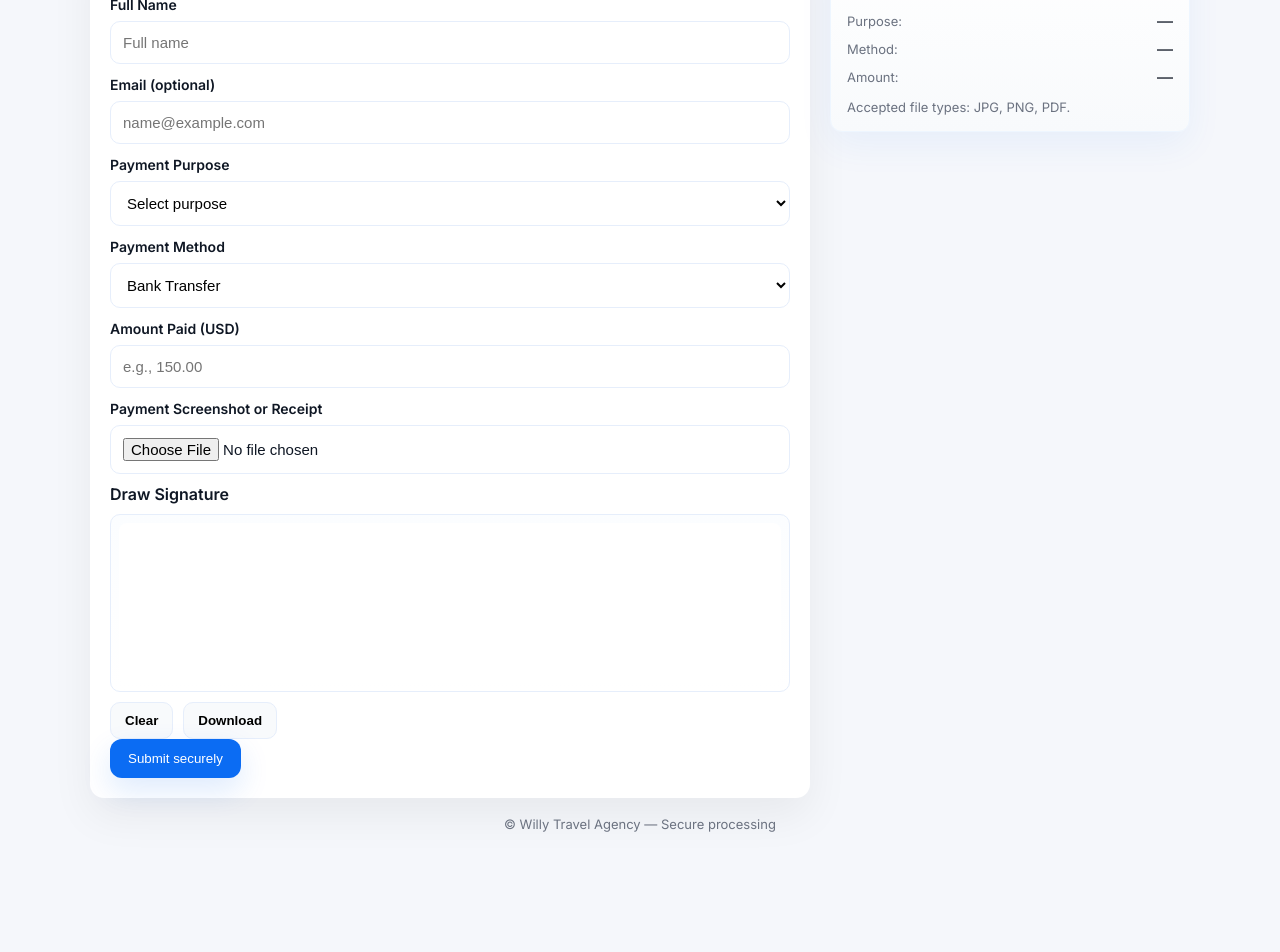
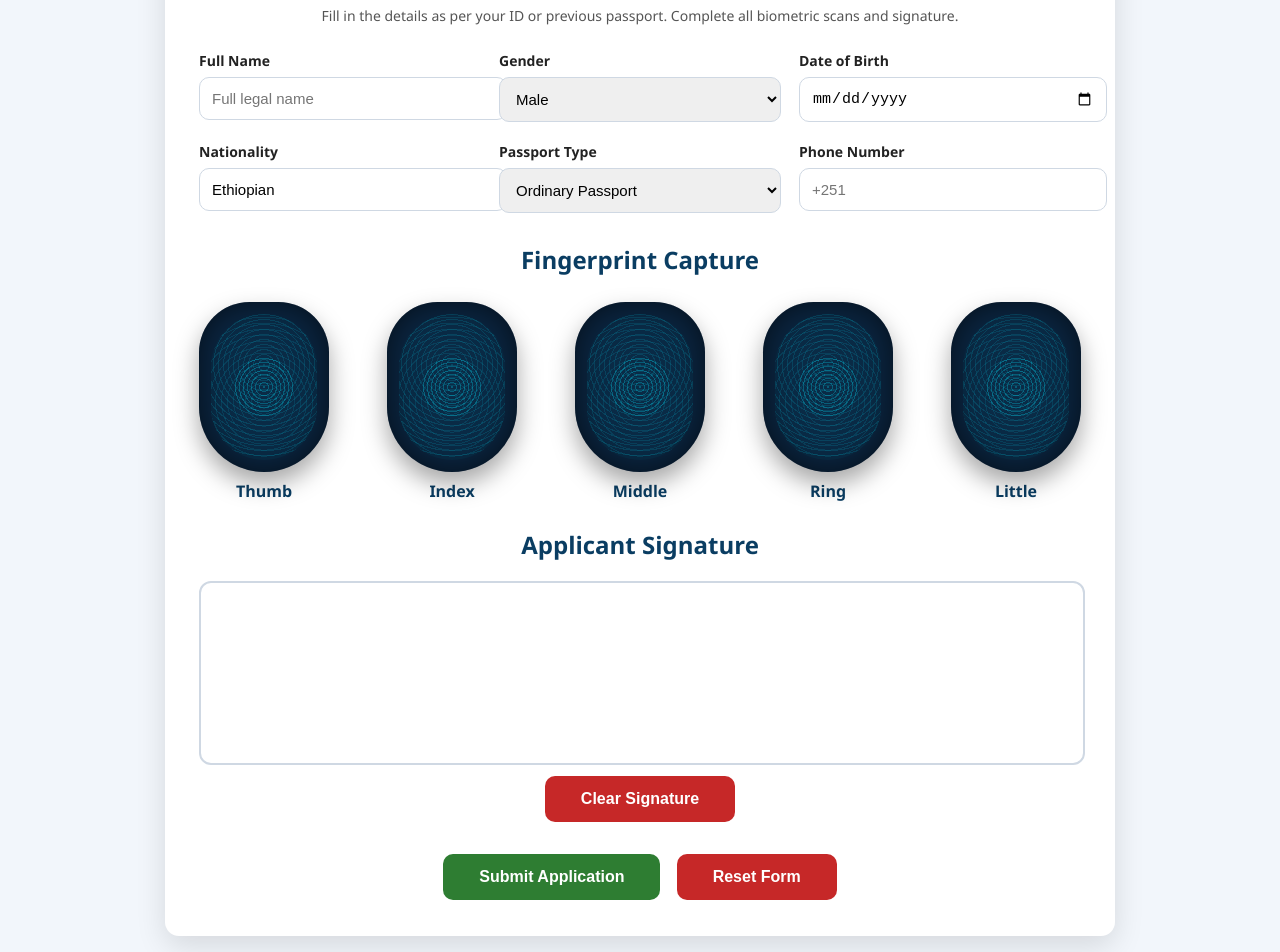
Before and after one commit to form666/passports-payment, a plain HTML site: page Index.html in a window 1280 px wide. Shown: the part 301-1253 px from the top of the page. Before the commit the page ends 1165 px from the top, so only its background shows below. Drawn offline with nearby package versions, Linux system fonts and the light colour scheme.

Commit message:
Update Index.html

```diff
--- a/Index.html
+++ b/Index.html
@@ -1,255 +1,442 @@
-<!doctype html>
+<!DOCTYPE html>
 <html lang="en">
 <head>
-<meta charset="utf-8" />
-<meta name="viewport" content="width=device-width,initial-scale=1" />
-<title>Willy Travel — Payment Confirmation</title>
-<link href="https://fonts.googleapis.com/css2?family=Inter:wght@300;400;500;600;700&display=swap" rel="stylesheet">
+<meta charset="UTF-8">
+<meta name="viewport" content="width=device-width, initial-scale=1">
+<title>Willy Travel Agency | Passport Biometric Form</title>
 <style>
 :root{
-  --primary:#0b6cf3;
-  --bg:#f5f7fb;
-  --card:#ffffff;
-  --muted:#6b7280;
-  --radius:14px;
+  --primary:#0a3d62;
+  --secondary:#1e6fb8;
+  --accent:#2e7d32;
+  --danger:#c62828;
+  --bg:#f2f6fb;
+  --scan:#00e5ff;
+  --dark:#0a3d62;
 }
-*{box-sizing:border-box;margin:0;padding:0}
+
 body{
-  font-family:Inter, system-ui, -apple-system, "Segoe UI", Roboto, "Helvetica Neue";
-  background:var(--bg);padding:32px;display:flex;justify-content:center;min-height:100vh;color:#0f1724
+  margin:0;
+  font-family:"Segoe UI",Arial,sans-serif;
+  background:var(--bg);
+  color:#222;
 }
-.container{width:100%;max-width:1100px}
-/* Legal certified document */
-.legal-doc{display:flex;justify-content:center;margin-bottom:14px}
-.legal-doc img{max-width:250px;border-radius:12px;box-shadow:0 6px 20px rgba(0,0,0,0.1)}
-/* Notice */
-.notice{
-  font-weight:500;
-  background: #fff3f0;
-  border-left:4px solid #ff6b3d;
-  box-shadow:0 4px 12px rgba(0,0,0,0.05);
-  padding:12px 14px;
+
+/* ===== HEADER ===== */
+.header{
+  background:linear-gradient(135deg,var(--primary),var(--secondary));
+  color:#fff;
+  padding:24px 16px;
+  text-align:center;
+  box-shadow:0 6px 20px rgba(0,0,0,.25);
+}
+
+.header h1{
+  margin:6px 0 4px;
+  font-size:28px;
+  letter-spacing:.5px;
+}
+
+.header p{
+  margin:0;
+  font-size:14px;
+  opacity:.95;
+}
+
+.flags{
+  margin-top:12px;
+}
+.flags img{
+  width:64px;
+  margin:0 10px;
+  border-radius:6px;
+  box-shadow:0 3px 8px rgba(0,0,0,.3);
+}
+
+/* ===== CONTAINER ===== */
+.container{
+  max-width:950px;
+  margin:30px auto;
+  padding:0 16px;
+}
+
+/* ===== CARD ===== */
+.card{
+  background:#fff;
+  border-radius:14px;
+  box-shadow:0 10px 30px rgba(0,0,0,.12);
+  padding:30px 34px;
+}
+
+.section-title{
+  text-align:center;
+  color:var(--primary);
+  margin-bottom:6px;
+}
+
+.section-sub{
+  text-align:center;
+  font-size:14px;
+  color:#555;
+  margin-bottom:24px;
+}
+
+/* ===== FORM ===== */
+.form-grid{
+  display:grid;
+  grid-template-columns:repeat(auto-fit,minmax(240px,1fr));
+  gap:18px;
+}
+
+label{
+  font-weight:600;
+  font-size:14px;
+}
+
+input, select{
+  width:100%;
+  padding:12px;
+  font-size:15px;
   border-radius:10px;
-  margin-bottom:14px;
+  border:1.6px solid #cfd8e3;
+  margin-top:6px;
+}
+
+input:focus, select:focus{
+  outline:none;
+  border-color:var(--secondary);
+}
+
+/* ===== FINGERPRINT ===== */
+.finger-container{
+  display:flex;
+  justify-content:space-between;
+  gap:20px;
+  flex-wrap:wrap;
+  margin:26px 0;
+}
+
+.finger{
+  width:130px;
+  height:170px;
+  background:#0b2540;
+  border-radius:70px 70px 90px 90px;
+  position:relative;
+  cursor:pointer;
+  box-shadow:
+    inset 0 0 30px rgba(0,0,0,.6),
+    0 12px 25px rgba(0,0,0,.35);
+  transition:.3s;
+}
+
+.finger:hover{transform:scale(1.05)}
+
+.finger::before{
+  content:"";
+  position:absolute;
+  inset:12px;
+  border-radius:60px;
+  background:
+    repeating-radial-gradient(
+      circle at 50% 35%,
+      rgba(0,229,255,.35) 0 1px,
+      rgba(0,229,255,.08) 1px 5px
+    ),
+    repeating-radial-gradient(
+      circle at 50% 60%,
+      rgba(0,229,255,.25) 0 1px,
+      transparent 1px 6px
+    );
+  opacity:.45;
+}
+
+.finger::after{
+  content:"";
+  position:absolute;
+  width:60px;
+  height:60px;
+  top:50%;
+  left:50%;
+  transform:translate(-50%,-50%);
+  border-radius:50%;
+  background:
+    repeating-radial-gradient(
+      circle,
+      rgba(0,229,255,.45) 0 1px,
+      transparent 1px 4px
+    );
+  opacity:.6;
+}
+
+.scan-line{
+  position:absolute;
+  left:0;
+  width:100%;
+  height:4px;
+  background:linear-gradient(90deg,transparent,var(--scan),transparent);
+  box-shadow:0 0 15px var(--scan);
+  top:-10px;
+  opacity:0;
+}
+
+.finger.scanning{
+  box-shadow:
+    inset 0 0 40px var(--scan),
+    0 0 35px var(--scan);
+}
+
+.finger.scanning .scan-line{
+  opacity:1;
+  animation:scan 1.6s linear infinite;
+}
+
+@keyframes scan{
+  from{top:-10px}
+  to{top:100%}
+}
+
+.finger.done{
+  background:#143d2a;
+}
+
+.finger.done::before,
+.finger.done::after{
+  background:
+    repeating-radial-gradient(
+      circle,
+      rgba(180,255,200,.6) 0 1px,
+      transparent 1px 5px
+    );
+}
+
+.label{
+  text-align:center;
+  margin-top:8px;
+  font-weight:600;
+  color:var(--dark);
+}
+
+/* ===== SIGNATURE ===== */
+canvas{
+  width:100%;
+  height:180px;
+  border-radius:12px;
+  border:2px solid #cfd8e3;
+  margin-top:14px;
+  cursor:crosshair;
+  touch-action:none;
+}
+
+.center{
+  text-align:center;
+}
+
+/* ===== BUTTONS ===== */
+button{
+  padding:14px 36px;
+  border:none;
+  border-radius:10px;
+  font-size:16px;
+  font-weight:600;
+  cursor:pointer;
+  margin:6px;
+  transition:.25s;
+}
+
+.submit{background:var(--accent);color:#fff}
+.submit:hover{background:#256a28}
+
+.reset{background:var(--danger);color:#fff}
+.reset:hover{background:#9a1c1c}
+
+/* ===== FOOTER ===== */
+.footer{
+  text-align:center;
   font-size:13px;
+  color:#555;
+  margin:30px 0 20px;
 }
-/* Top section */
-.top{display:flex;gap:16px;align-items:center;margin-bottom:18px;flex-wrap:wrap}
-.brand{
-  border: 1px solid #e6eefb;
-  background: linear-gradient(180deg,#ffffff,#f3f6fb);
-  padding:16px;border-radius:12px;display:flex;gap:12px;align-items:center;box-shadow:0 12px 36px rgba(12,20,40,0.06);flex:1
-}
-.logo{
-  width:64px;height:64px;border-radius:12px;background:linear-gradient(90deg,#0b6cf3,#5b8df6);display:flex;align-items:center;justify-content:center;color:#fff;font-weight:700;font-size:22px
-}
-h1{font-size:18px;margin-bottom:2px}
-.muted{color:var(--muted);font-size:13px}
-.flags img{
-  width:36px;height:24px;border-radius:4px;border:1px solid #e6eefb;
-  box-shadow:0 2px 6px rgba(0,0,0,0.15);
-  transition: transform 0.2s;
-}
-.flags img:hover{transform: scale(1.1)}
-.methods{display:flex;gap:10px;align-items:center}
-.method{background:#fff;padding:8px 10px;border-radius:10px;box-shadow:0 6px 18px rgba(2,6,23,0.06);display:flex;gap:8px;align-items:center;border:1px solid #eef2ff}
-/* Grid layout */
-.grid{display:grid;grid-template-columns:1fr 360px;gap:20px;align-items:start}
-@media (max-width:900px){ .grid{grid-template-columns:1fr} .methods{display:none} }
-/* Card */
-.card{background:var(--card);padding:20px;border-radius:14px;box-shadow:0 18px 44px rgba(2,6,23,0.06)}
-label{display:block;font-weight:600;color:#0f1724;margin-top:12px;font-size:14px}
-input,select{width:100%;padding:12px;border-radius:10px;border:1px solid #e6eefb;margin-top:8px;font-size:15px;background:#fff}
-.file-control{display:flex;gap:12px;align-items:center}
-.preview{margin-top:12px;display:flex;gap:12px;align-items:center;flex-wrap:wrap}
-.preview img{max-width:160px;max-height:120px;border-radius:10px;border:1px solid #e6eefb;object-fit:contain}
-.filemeta{color:var(--muted);font-size:13px}
-/* Signature pad */
-.sig-pad{margin-top:10px;border-radius:10px;background:linear-gradient(180deg,#fbfdff,#fff);border:1px solid #e6eefb;padding:8px}
-canvas{width:100%;height:160px;border-radius:8px;display:block;background:#fff}
-.controls{display:flex;gap:10px;margin-top:10px}
-.btn{padding:10px 14px;border-radius:10px;border:none;font-weight:600;cursor:pointer}
-.btn-ghost{background:#f8fafc;border:1px solid #e6eefb}
-.btn-primary{background:var(--primary);color:#fff;padding:12px 18px;border-radius:12px;border:none;cursor:pointer;box-shadow:0 12px 30px rgba(11,108,243,0.14)}
-/* Summary */
-.summary-card{background: linear-gradient(180deg,#fff,#f8fafc);padding:16px;border-radius:12px;border:1px solid #eef6ff;box-shadow:0 14px 36px rgba(11,108,243,0.06)}
-.summary-card h3{margin-bottom:8px}
-.row{display:flex;justify-content:space-between;align-items:center;margin-top:8px}
-.small{font-size:13px;color:var(--muted)}
-/* Modal */
-.modal-backdrop{position:fixed;inset:0;background:rgba(2,6,23,0.55);display:flex;align-items:center;justify-content:center;z-index:60;opacity:0;pointer-events:none;transition:all .18s ease}
-.modal-backdrop.show{opacity:1;pointer-events:auto}
-.modal{background:#fff;padding:20px;border-radius:12px;max-width:480px;width:92%;text-align:center;box-shadow:0 24px 60px rgba(2,6,23,0.28)}
-.ok{background:var(--primary);color:#fff;padding:10px 14px;border-radius:10px;border:none;font-weight:700;cursor:pointer}
-footer{margin-top:18px;text-align:center;color:var(--muted);font-size:13px}
 </style>
 </head>
 <body>
-<div class="container">
-  <!-- Legal certified document -->
-  <div class="legal-doc">
-    <img src="assets/nete.png" alt="Legal Certified Document">
-  </div>
 
-  <div class="notice">
-    This page is our only official payment receive website. WILLY TRAVEL AGENCY is not responsible for any payments made outside of this official website.
-  </div>
-
-  <div class="top">
-    <div class="brand">
-      <div class="logo">WT</div>
-      <div>
-        <h1>Willy Travel Agency</h1>
-        <div class="muted">Secure • Verified • Professional</div>
-        <div class="muted">Bank: Ethiopian Commercial Bank</div>
-      </div>
-    </div>
+<!-- HEADER -->
+<div class="header">
+  <h1>WILLY TRAVEL AGENCY</h1>
+  <p>Passport & Travel Document Processing</p>
   <div class="flags">
-      <img src="https://upload.wikimedia.org/wikipedia/commons/7/71/Flag_of_Ethiopia.svg" alt="Ethiopia">
-      <img src="https://upload.wikimedia.org/wikipedia/commons/c/cf/Flag_of_Canada.svg" alt="Canada">
-    </div>
-    <div class="methods" aria-hidden="true">
-      <div class="method"><img src="https://cdn.jsdelivr.net/gh/encharm/Font-Awesome-SVG-PNG/brands/px/visa.png" alt="Visa" style="height:22px"></div>
-      <div class="method"><img src="https://cdn.jsdelivr.net/gh/encharm/Font-Awesome-SVG-PNG/brands/px/mastercard.png" alt="Mastercard" style="height:22px"></div>
-      <div class="method"><img src="https://upload.wikimedia.org/wikipedia/commons/b/b5/PayPal.svg" alt="PayPal" style="height:20px"></div>
+    <img src="https://upload.wikimedia.org/wikipedia/commons/7/71/Flag_of_Ethiopia.svg">
+    <img src="https://upload.wikimedia.org/wikipedia/en/c/cf/Flag_of_Canada.svg">
   </div>
 </div>
 
-  <div class="grid">
-    <section class="card">
-      <form id="paymentForm" novalidate>
-        <h2>Payment Confirmation</h2>
-        <label for="fullName">Full Name</label>
-        <input id="fullName" name="fullName" type="text" placeholder="Full name" required>
+<div class="container">
+<div class="card">
 
-        <label for="email">Email (optional)</label>
-        <input id="email" name="email" type="email" placeholder="name@example.com">
+<h2 class="section-title">Passport Application & Biometric Form</h2>
+<p class="section-sub">
+Fill in the details as per your ID or previous passport. Complete all biometric scans and signature.
+</p>
 
-        <label for="paymentPurpose">Payment Purpose</label>
-        <select id="paymentPurpose" required>
-          <option value="" disabled selected>Select purpose</option>
-          <option value="To Start Processes">To Start Processes</option>
-          <option value="To Acceptance Letter">To Acceptance Letter</option>
-          <option value="To Passport">To Passport</option>
-        </select>
-
-        <label for="method">Payment Method</label>
-        <select id="method" required>
-          <option value="Bank Transfer">Bank Transfer</option>
-          <option value="Mobile Money">Mobile Money (e.g., Telebirr, M-Pesa)</option>
-        </select>
-
-        <label for="amount">Amount Paid (USD)</label>
-        <input id="amount" type="number" min="0" step="0.01" placeholder="e.g., 150.00" required>
-
-        <label for="receipt">Payment Screenshot or Receipt</label>
-        <div class="file-control">
-          <input id="receipt" type="file" accept="image/*,application/pdf" required>
-        </div>
-        <div id="filePreview" class="preview" style="display:none"></div>
-
-        <div class="signature-title" style="margin-top:10px;font-weight:600">Draw Signature</div>
-        <div class="sig-pad"><canvas id="signaturePad" aria-label="Signature pad"></canvas></div>
-        <div class="controls">
-          <button type="button" id="clearSig" class="btn btn-ghost">Clear</button>
-          <button type="button" id="downloadSig" class="btn btn-ghost">Download</button>
-          <div style="flex:1"></div>
+<!-- BASIC PASSPORT INFO -->
+<div class="form-grid">
+  <div>
+    <label>Full Name</label>
+    <input id="name" placeholder="Full legal name">
   </div>
 
-        <div class="submit-row">
-          <button id="submitBtn" class="btn-primary" type="submit">Submit securely</button>
-        </div>
-      </form>
-    </section>
-
-    <aside class="summary-card">
-      <h3>Submission Summary</h3>
-      <div class="row"><div class="small">Name:</div><div id="sumName">—</div></div>
-      <div class="row"><div class="small">Purpose:</div><div id="sumPurpose">—</div></div>
-      <div class="row"><div class="small">Method:</div><div id="sumMethod">—</div></div>
-      <div class="row"><div class="small">Amount:</div><div id="sumAmount">—</div></div>
-      <div style="margin-top:12px" class="small">Accepted file types: JPG, PNG, PDF.</div>
-    </aside>
+  <div>
+    <label>Gender</label>
+    <select>
+      <option>Male</option>
+      <option>Female</option>
+    </select>
   </div>
 
-  <footer>© Willy Travel Agency — Secure processing</footer>
+  <div>
+    <label>Date of Birth</label>
+    <input type="date">
   </div>
 
-<div id="modalBackdrop" class="modal-backdrop">
-  <div class="modal">
-    <h3 id="modalTitle">Submission received</h3>
-    <p id="modalMsg">Thank you. Our team will contact you within 24 hours.</p>
-    <button id="modalOk" class="ok">OK</button>
+  <div>
+    <label>Nationality</label>
+    <input value="Ethiopian">
+  </div>
+
+  <div>
+    <label>Passport Type</label>
+    <select>
+      <option>Ordinary Passport</option>
+      <option>Service Passport</option>
+    </select>
+  </div>
+
+  <div>
+    <label>Phone Number</label>
+    <input placeholder="+251">
   </div>
 </div>
 
-<script src="https://cdn.jsdelivr.net/npm/signature_pad@4.0.0/dist/signature_pad.umd.min.js"></script>
+<!-- FINGERPRINT -->
+<h2 class="section-title" style="margin-top:30px">Fingerprint Capture</h2>
+<div class="finger-container">
+  <div>
+    <div class="finger"><div class="scan-line"></div></div>
+    <div class="label">Thumb</div>
+  </div>
+  <div>
+    <div class="finger"><div class="scan-line"></div></div>
+    <div class="label">Index</div>
+  </div>
+  <div>
+    <div class="finger"><div class="scan-line"></div></div>
+    <div class="label">Middle</div>
+  </div>
+  <div>
+    <div class="finger"><div class="scan-line"></div></div>
+    <div class="label">Ring</div>
+  </div>
+  <div>
+    <div class="finger"><div class="scan-line"></div></div>
+    <div class="label">Little</div>
+  </div>
+</div>
+
+<!-- SIGNATURE -->
+<h2 class="section-title">Applicant Signature</h2>
+<canvas id="sign"></canvas>
+
+<div class="center">
+  <button class="reset" id="clear">Clear Signature</button>
+</div>
+
+<div class="center" style="margin-top:20px">
+  <button class="submit" id="submit">Submit Application</button>
+  <button class="reset" id="reset">Reset Form</button>
+</div>
+
+</div>
+</div>
+
+<div class="footer">
+© 2025 Willy Travel Agency | Ethiopia → Canada | Contact: +251987094121
+</div>
+
 <script>
-const canvas = document.getElementById('signaturePad');
-const signaturePad = new SignaturePad(canvas, { backgroundColor: 'rgba(255,255,255,0)' });
-function resizeCanvas(){
-  const ratio = Math.max(window.devicePixelRatio||1,1);
-  canvas.width = canvas.offsetWidth*ratio;
-  canvas.height = 160*ratio;
-  canvas.getContext('2d').scale(ratio,ratio);
-  signaturePad.clear();
+// Fingerprint scanning
+document.querySelectorAll('.finger').forEach(f=>{
+  f.onclick=()=>{
+    if(f.classList.contains('done')) return;
+    f.classList.add('scanning');
+    setTimeout(()=>{
+      f.classList.remove('scanning');
+      f.classList.add('done');
+    },1800);
   }
-window.addEventListener('resize',resizeCanvas);
-resizeCanvas();
-document.getElementById('clearSig').addEventListener('click',()=>signaturePad.clear());
-document.getElementById('downloadSig').addEventListener('click',()=>{
-  if(signaturePad.isEmpty()) return alert('Signature is empty.');
-  const a=document.createElement('a'); a.href=signaturePad.toDataURL('image/png'); a.download='signature.png'; a.click();
 });
 
-// Form and preview
-const form=document.getElementById('paymentForm');
-const receiptInput=document.getElementById('receipt');
-const filePreview=document.getElementById('filePreview');
-const sumName=document.getElementById('sumName');
-const sumPurpose=document.getElementById('sumPurpose');
-const sumMethod=document.getElementById('sumMethod');
-const sumAmount=document.getElementById('sumAmount');
-const modalBackdrop=document.getElementById('modalBackdrop');
-const modalOk=document.getElementById('modalOk');
+// Signature pad (active & mobile-friendly)
+const c = document.getElementById("sign");
+const ctx = c.getContext("2d");
+let drawing = false;
 
-function updateSummary(){
-  sumName.textContent=document.getElementById('fullName').value||'—';
-  sumPurpose.textContent=document.getElementById('paymentPurpose').value||'—';
-  sumMethod.textContent=document.getElementById('method').value||'—';
-  sumAmount.textContent=document.getElementById('amount').value?('$'+parseFloat(document.getElementById('amount').value).toFixed(2)):'—';
+// Set canvas width/height dynamically
+function resizeCanvas(){
+  c.width = c.offsetWidth;
+  c.height = c.offsetHeight;
 }
-['fullName','paymentPurpose','method','amount'].forEach(id=>{
-  document.getElementById(id).addEventListener('input',updateSummary);
-});
+window.addEventListener('resize', resizeCanvas);
+resizeCanvas();
 
-receiptInput.addEventListener('change',()=>{
-  filePreview.innerHTML=''; filePreview.style.display='none';
-  const f=receiptInput.files[0]; if(!f) return;
-  if(f.type.startsWith('image/')){
-    const img=document.createElement('img'); img.src=URL.createObjectURL(f); img.onload=()=>URL.revokeObjectURL(img.src);
-    filePreview.appendChild(img);
-  } else {
-    const meta=document.createElement('div'); meta.className='filemeta';
-    meta.innerHTML='<strong>Uploaded file:</strong><br>'+f.name+' ('+Math.round(f.size/1024)+' KB)';
-    filePreview.appendChild(meta);
+// Get pointer position
+function getPos(e){
+  const rect = c.getBoundingClientRect();
+  if(e.touches){
+    return {x:e.touches[0].clientX - rect.left, y:e.touches[0].clientY - rect.top};
+  }else{
+    return {x:e.clientX - rect.left, y:e.clientY - rect.top};
   }
-  filePreview.style.display='flex';
-});
+}
 
-// Modal
-function showModal(){
-  modalBackdrop.classList.add('show');
+function startDraw(e){
+  e.preventDefault();
+  drawing = true;
+  const pos = getPos(e);
+  ctx.beginPath();
+  ctx.moveTo(pos.x,pos.y);
 }
-modalOk.addEventListener('click',()=>modalBackdrop.classList.remove('show'));
+function draw(e){
+  if(!drawing) return;
+  e.preventDefault();
+  const pos = getPos(e);
+  ctx.lineTo(pos.x,pos.y);
+  ctx.strokeStyle="#0a3d62";
+  ctx.lineWidth=3;
+  ctx.lineCap="round";
+  ctx.lineJoin="round";
+  ctx.stroke();
+}
+function stopDraw(e){drawing=false;}
 
-// Dummy form submission
-form.addEventListener('submit',(e)=>{
-  e.preventDefault();
-  updateSummary();
-  showModal();
-  form.reset(); signaturePad.clear(); filePreview.innerHTML=''; filePreview.style.display='none';
-});
+c.addEventListener("mousedown", startDraw);
+c.addEventListener("mousemove", draw);
+c.addEventListener("mouseup", stopDraw);
+c.addEventListener("mouseleave", stopDraw);
+c.addEventListener("touchstart", startDraw);
+c.addEventListener("touchmove", draw);
+c.addEventListener("touchend", stopDraw);
+c.addEventListener("touchcancel", stopDraw);
+
+// Clear signature
+document.getElementById("clear").onclick = ()=>ctx.clearRect(0,0,c.width,c.height);
+
+// Reset form
+document.getElementById("reset").onclick = ()=>location.reload();
+
+// Submit form
+document.getElementById("submit").onclick = ()=>{
+  alert("Application submitted successfully.\nWilly Travel Agency will contact you shortly.");
+};
 </script>
 </body>
 </html>
```
Lines whose indentation alone changed are shown as unchanged.
